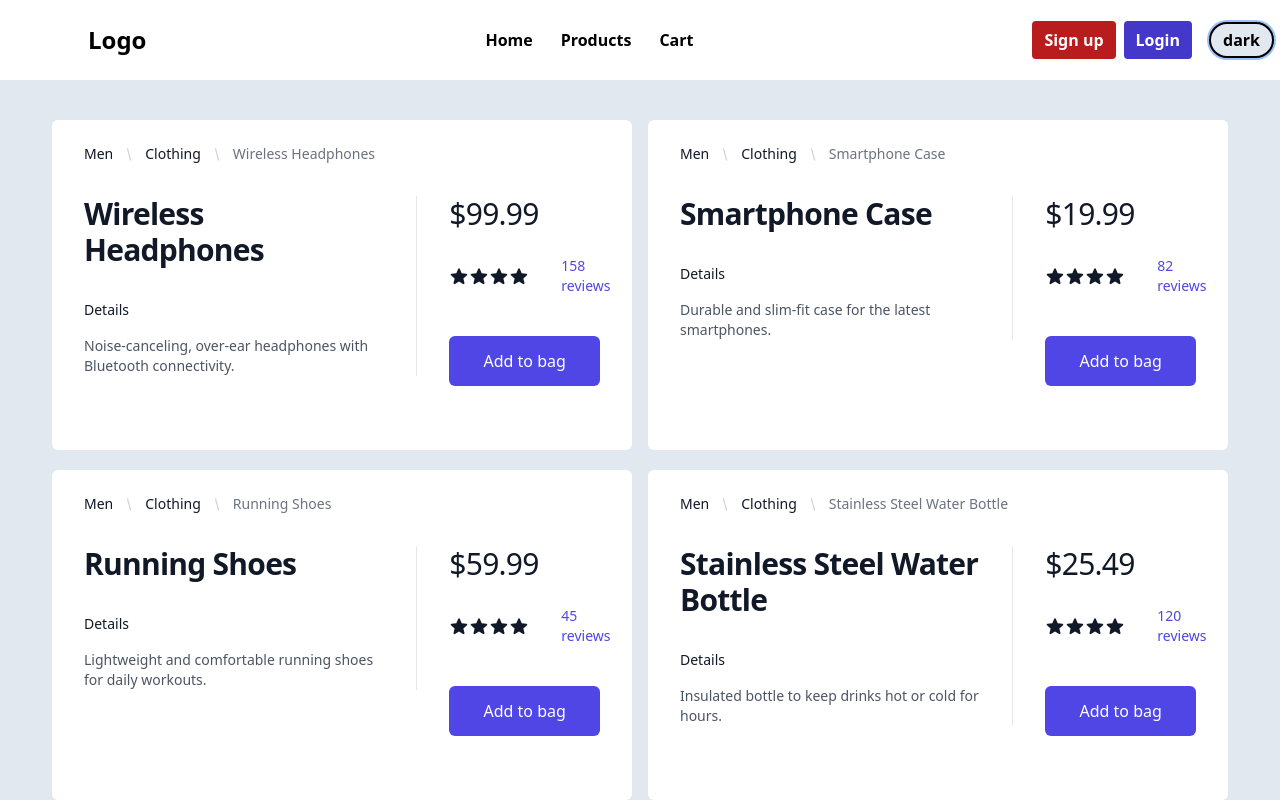
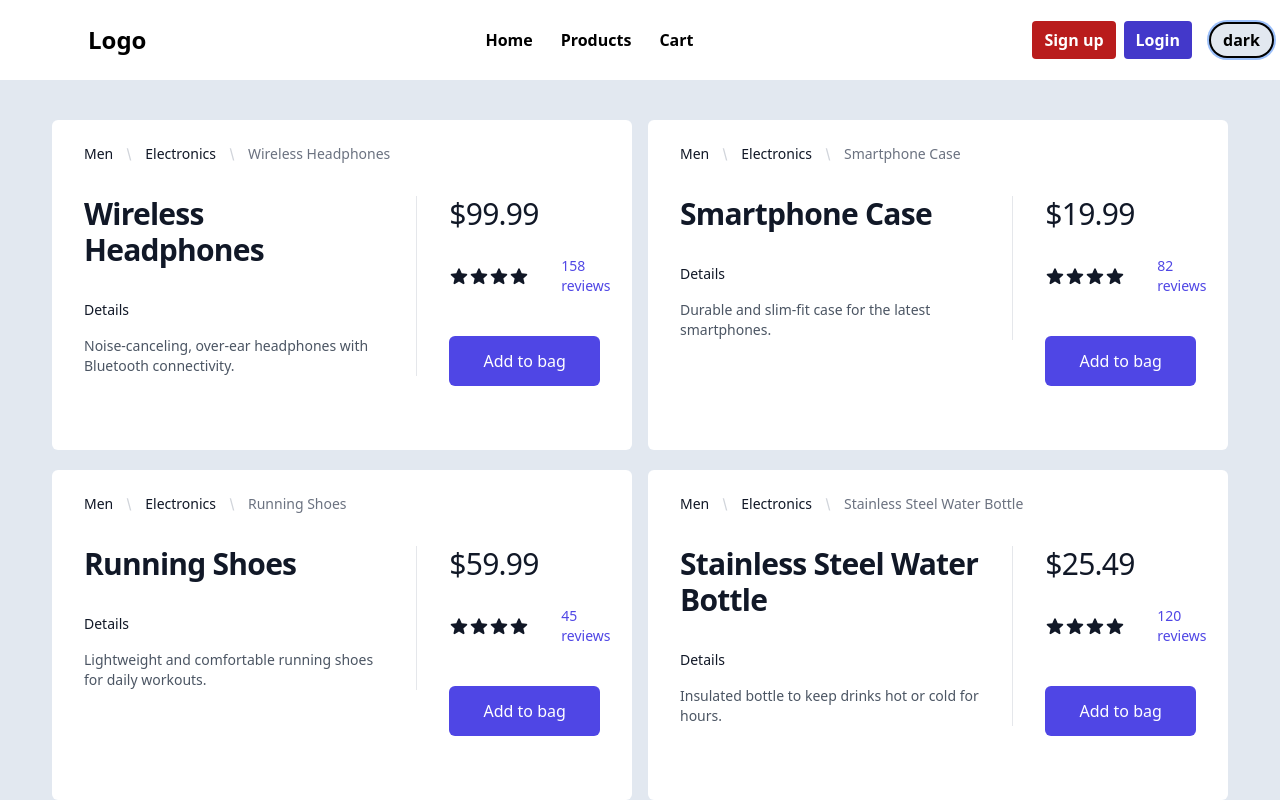
Before and after one commit to Sunnyy09/React-Things, a React (Vite) app in the folder ContextApi/shoppingCart/: page /products in a window 1280 px wide. Shown: the top 800 px of the page. Built offline with nearby package versions, Linux system fonts and the light colour scheme.

Commit message:
add details component and worked on its routing

```diff
--- a/ContextApi/shoppingCart/src/App.jsx
+++ b/ContextApi/shoppingCart/src/App.jsx
@@ -6,9 +6,7 @@ import DisplayProducts from "./pages/DisplayProducts";
 import DisplayItems from "./pages/DisplayCart";
 import { useTheme } from "./context/ThemeContext";
 import Home from "./components/Home/Home";
-
-// commit :- add product details component and
-//           wroking on routing in more better way
+import ProductDetails from "./components/ProductDetails";
 
 const App = () => {
   const { theme } = useTheme(); // This now works because ThemeProvider is above App
@@ -28,6 +26,7 @@ const App = () => {
             <Route path="/" element={<Home />} />
             <Route path="/products" element={<DisplayProducts />} />
             <Route path="/cart" element={<DisplayItems />} />
+            <Route path="/products/:id" element={<ProductDetails />} />
           </Routes>
         </div>
       </div>
--- a/ContextApi/shoppingCart/src/components/Header/Header.jsx
+++ b/ContextApi/shoppingCart/src/components/Header/Header.jsx
@@ -7,7 +7,7 @@ function Header() {
 
   return (
     <header
-      className={`w-full h-20 p-2 flex justify-center items-center ${
+      className={`w-full sticky top-0 h-20 p-2 flex justify-center items-center ${
         theme === "dark" ? "bg-[#121212] text-white" : "bg-white text-black"
       }`}
     >
--- /dev/null
+++ b/ContextApi/shoppingCart/src/components/ProductDetails.jsx
@@ -0,0 +1,59 @@
+import React from "react";
+import { useParams, Link } from "react-router-dom";
+import { products } from "../data/products";
+import { useTheme } from "../context/ThemeContext";
+
+function ProductDetails() {
+  const { id } = useParams();
+  const { theme } = useTheme();
+
+  const product = products.find((product) => product.id === parseInt(id));
+
+  return (
+    <div className={` min-h-[90vh] p-6`}>
+      <div className="h-[80vh] flex py-4 px-6">
+        <div className="w-1/2">
+          <img src={product.image} alt={product.title} />
+        </div>
+        <div className="w-1/2 mx-6">
+          <h1 className="text-3xl font-bold leading-relaxed">
+            {product.title}
+          </h1>
+          <div className="flex flex-col gap-2">
+            <span className="text-lg leading-relaxed">
+              <i>${product.price}</i>
+            </span>
+            <span>
+              <Link className="text-blue-600 font-semibold">
+                {product.reviews} reviews
+              </Link>
+            </span>
+          </div>
+          <div
+            className={`mt-8 ${
+              theme === "dark" ? "text-gray-300" : "text-gray-700"
+            }`}
+          >
+            <p className={`text-lg py-4 `}>{product.details}</p>
+            <p className="text-lg ">
+              Lorem ipsum dolor sit amet consectetur adipisicing elit.
+            </p>
+            <p className="text-lg">
+              Aliquam deserunt sequi minima sint pariatur rem ipsum culpa
+              consequatur. Reprehenderit, quia.
+            </p>
+          </div>
+          <div className="mt-6">
+            <p className="text-lg text-gray-500">
+              Lorem ipsum dolor sit amet consectetur adipisicing elit. Dolores
+              vel qui deleniti impedit hic adipisci vitae dolor cupiditate,
+              aspernatur molestiae!
+            </p>
+          </div>
+        </div>
+      </div>
+    </div>
+  );
+}
+
+export default ProductDetails;
--- a/ContextApi/shoppingCart/src/components/Products.jsx
+++ b/ContextApi/shoppingCart/src/components/Products.jsx
@@ -48,7 +48,7 @@ function Products({ title, details, price, reviews, addItemToCart, id }) {
                     theme === "dark" ? "text-white" : "text-gray-900"
                   }`}
                 >
-                  Clothing
+                  Electronics
                 </a>
                 <svg
                   width="16"
--- a/ContextApi/shoppingCart/src/pages/DisplayProducts.jsx
+++ b/ContextApi/shoppingCart/src/pages/DisplayProducts.jsx
@@ -1,30 +1,29 @@
 import React from "react";
+import { Link } from "react-router-dom";
 import { useContext } from "react";
-import { useState } from "react";
 import { CartContext } from "../context/CartContext";
 import { products } from "../data/products";
 import Products from "../components/Products";
 
 function DisplayProducts() {
-  const [carts, setCarts] = useState(products);
   const { handleAddItems } = useContext(CartContext);
 
   return (
     <div className="w-full py-10 px-4">
       <div className="w-full">
         <ul className="gap-x-4 gap-y-5 flex flex-wrap justify-center">
-          {carts.map((cart) => (
-            <li key={cart.id}>
+          {products.map((product) => (
+            <Link key={product.id} to={`/products/${product.id}`}>
               <Products
-                title={cart.title}
-                price={cart.price}
-                reviews={cart.reviews}
-                detail={cart.details}
-                id={cart.id}
-                {...cart}
+                title={product.title}
+                price={product.price}
+                reviews={product.reviews}
+                detail={product.details}
+                id={product.id}
+                {...product}
                 addItemToCart={handleAddItems}
               />
-            </li>
+            </Link>
           ))}
         </ul>
       </div>
```
